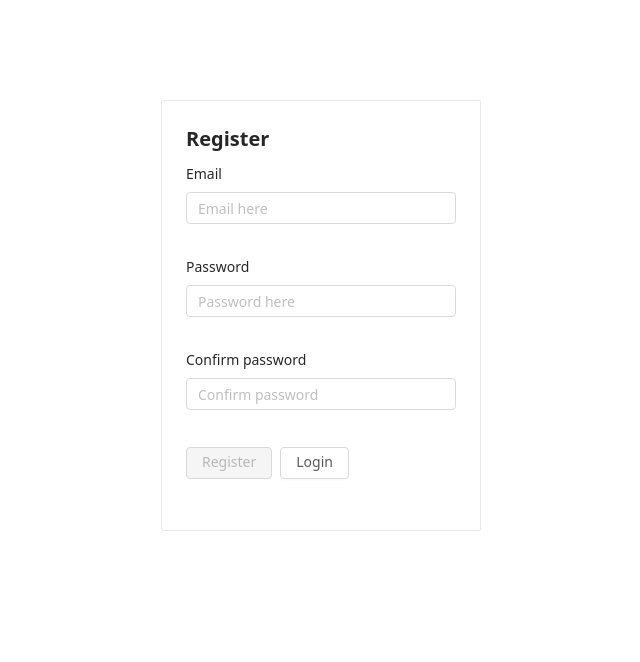
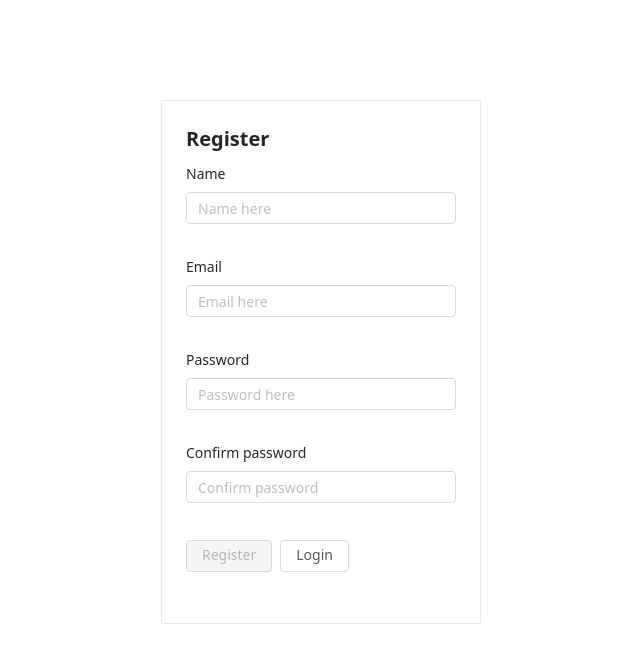
Before and after one commit to ryanavilar/QoreXM, a Next.js app: page /register in a window 1280 px wide. Shown: the top 662 px of the page, without its empty margins (319-959 px from the left). Built offline with nearby package versions, Linux system fonts and the light colour scheme; what @feedloop/qore-client, @feedloop/qore-react would draw is missing.

Commit message:
fix this

```diff
--- a/pages/api/register.ts
+++ b/pages/api/register.ts
@@ -6,12 +6,10 @@ export default async function register(
   req: NextApiRequest,
   res: NextApiResponse
 ) {
-  const { email, password } = req.body;
-  console.log(process.env.PROJECT_API_KEY)
-  console.log(process.env.PARTICIPANT_ROLE_ID)
+  const { email, password, name } = req.body;
   await client.project.axios.post(
     "/memberDefaultView/rows",
-    { email, password, role: [process.env.PARTICIPANT_ROLE_ID] },
+    { email, password, name, role: ["iRZpk4RR7fVMggE"] },
     { headers: { "x-api-key": process.env.PROJECT_API_KEY } }
   );
   return res.json({ ok: true });
--- a/pages/register.tsx
+++ b/pages/register.tsx
@@ -8,6 +8,7 @@ import axios from 'axios';
 
 export default function Register() {
     const form = useForm<{
+        name: string;
         email: string;
         password: string;
         confirmPassword: string;
@@ -21,10 +22,10 @@ export default function Register() {
     }>({status: 'idle'});
     const router = useRouter();
     const handleSubmit = React.useCallback(async (e: React.MouseEvent<HTMLButtonElement>) => {
-        const {email, password} = form.getValues();
+        const {email, password, name} = form.getValues();
         setState({status: 'loading'});
         try {
-            await axios.post('/api/register', {email, password});
+            await axios.post('/api/register', {email, password, name});
             message.success('Registered, please login');
             router.push('/login', '/login');
         } catch (error) {
@@ -42,6 +43,16 @@ export default function Register() {
             <Card>
                 <Typography.Title level={4}>Register</Typography.Title>
                 <Form layout="vertical">
+                    <Form.Item label="Name">
+                        <Controller
+                            name="name"
+                            control={form.control}
+                            rules={{required: true}}
+                            render={({value, onChange}) => (
+                                <Input onChange={onChange} placeholder="Name here" value={value} />
+                            )}
+                        />
+                    </Form.Item>
                     <Form.Item label="Email">
                         <Controller
                             name="email"
```
